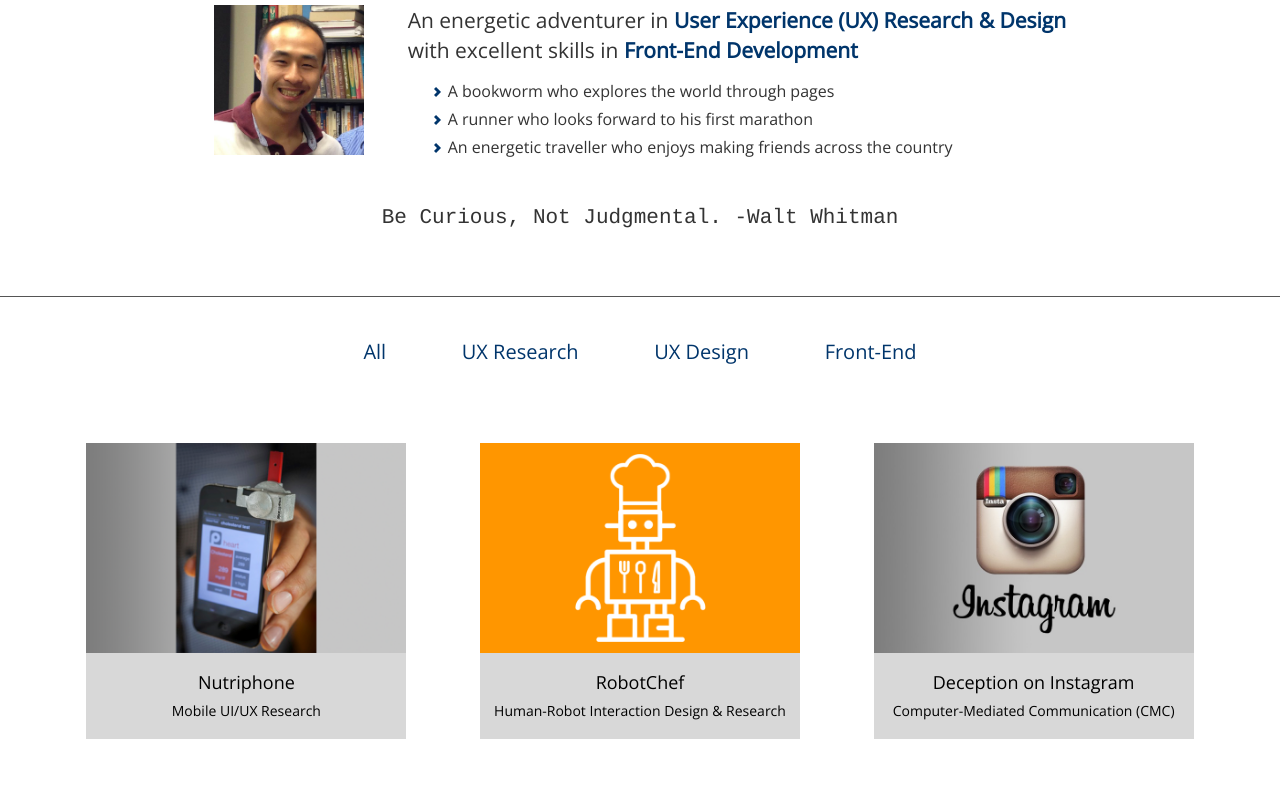
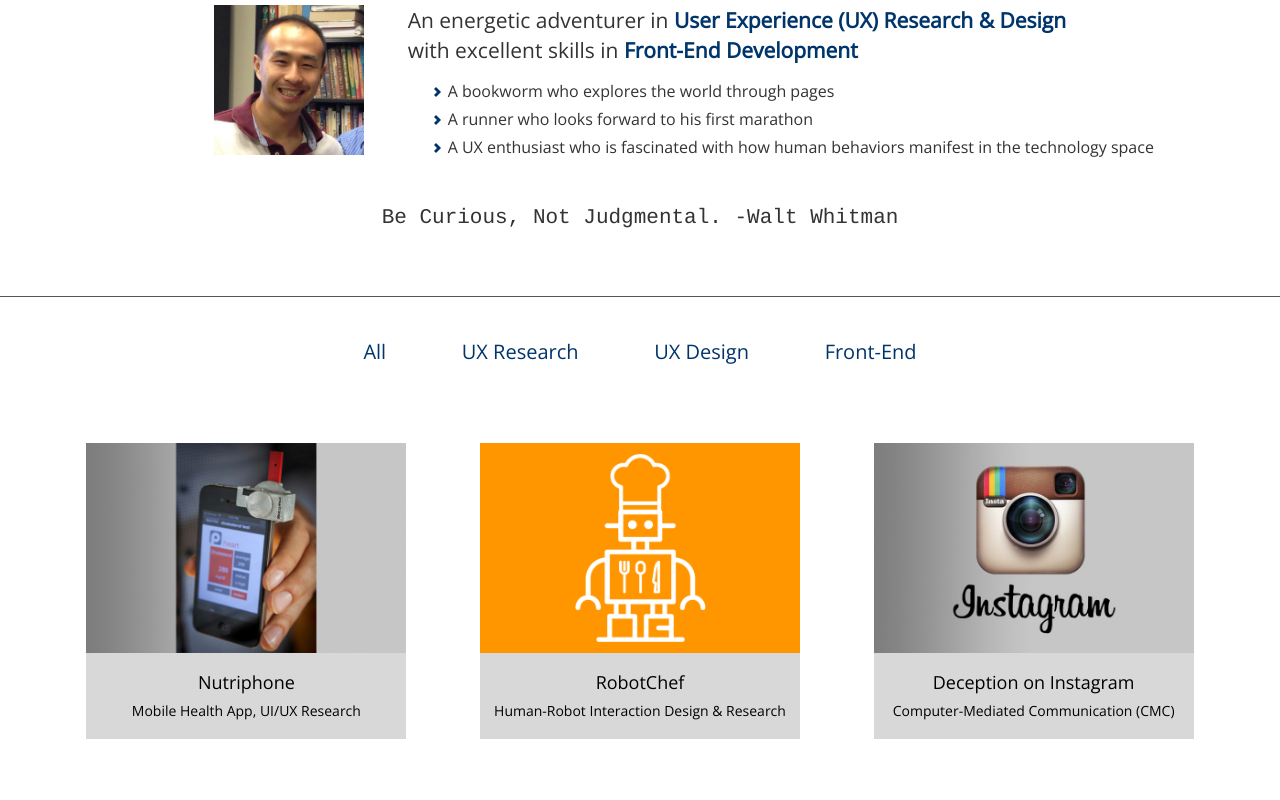
Before and after one commit to yuqicornell/yuqicornell.github.io, a plain HTML site: page index.html in a window 1280 px wide. Shown: the part 540-1340 px from the top of the page. Drawn offline with nearby package versions, Linux system fonts and the light colour scheme; a web font is replaced by a local one.

Commit message:
minor changes on the homepage message

```diff
--- a/index.html
+++ b/index.html
@@ -93,7 +93,7 @@
             <ul id="profileList">
                 <li>A bookworm who explores the world through pages</li>
                 <li><div title="5mile - 42'32’’ 1/20/2016">A runner who looks forward to his first marathon</div></li>
-                <li>An energetic traveller who enjoys making friends across the country</li>
+                <li>A UX enthusiast who is fascinated with how human behaviors manifest in the technology space</li>
             </ul>
         </div>
         <div id="profileQuote">
@@ -113,7 +113,7 @@
                 <div><img src="img/thumbnails/nutriphone35x23.png" alt="Nutriphone"></div>
                 <div class="thumbnail_descrip">
                     <h4>Nutriphone</h4>
-                    <h5>Mobile UI/UX Research</h5>
+                    <h5>Mobile Health App, UI/UX Research</h5>
                 </div>
             </div>
         </a>
@@ -199,7 +199,7 @@
                 <div id="textInfo">
                     <p>
                         <img src="img/thumbnails/location.png" alt="Location" />&nbsp;&nbsp;&nbsp;
-                        Boston, MA
+                        Boston, MA | Bellevue, WA
                     </p>
                     <p>
                         <img src="img/thumbnails/mail.png" alt="Email" />&nbsp;&nbsp;&nbsp;
```
Also changed, not shown: 3 other files.
